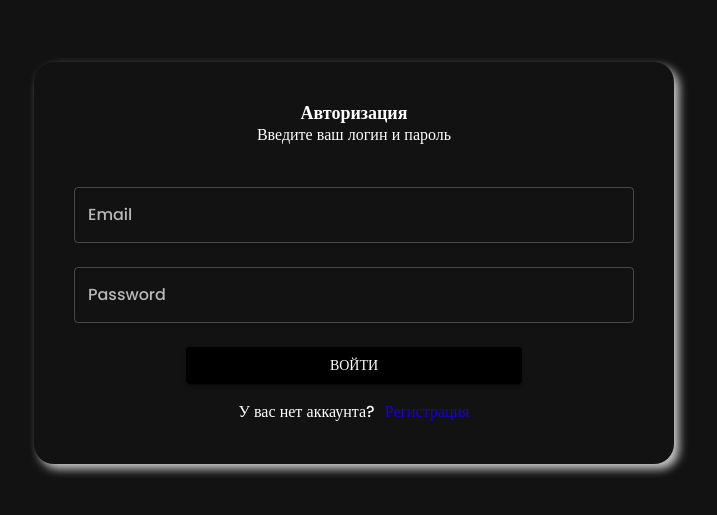
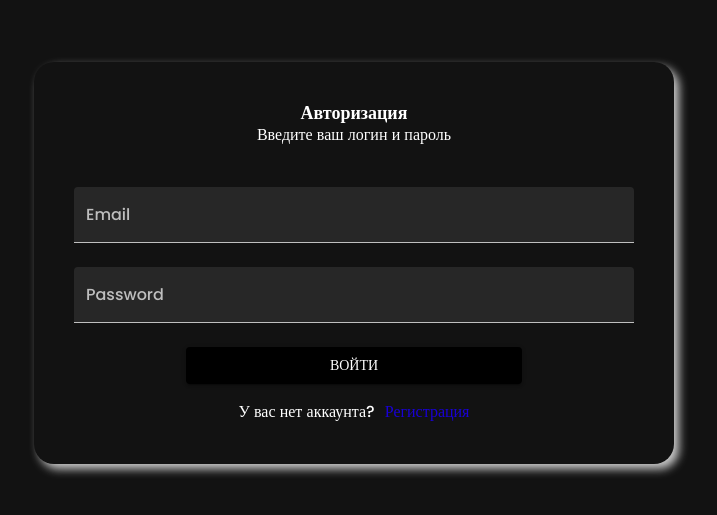
Before and after one commit to DimaRudnevAlex/Groth-frontend, a React (Vite) app: page /login in a window 1280 px wide. Shown: the part 137-652 px from the top of the page, without its empty margins (286-1003 px from the left). Built offline with nearby package versions, Linux system fonts and the light colour scheme.

Commit message:
Add validate to log in form - Validate with react-hook-form

```diff
--- a/package.json
+++ b/package.json
@@ -19,6 +19,7 @@
     "axios": "^1.8.4",
     "react": "^19.0.0",
     "react-dom": "^19.0.0",
+    "react-hook-form": "^7.55.0",
     "react-redux": "^9.2.0",
     "react-router": "^7.4.1",
     "vite-plugin-svgr": "^4.3.0"
--- a/src/components/auth/index.tsx
+++ b/src/components/auth/index.tsx
@@ -1,6 +1,6 @@
 import { useLocation, useNavigate } from 'react-router';
 import { Box } from '@mui/material';
-import { ChangeEvent, FC, JSX, useState } from 'react';
+import { FC, JSX, useState } from 'react';
 
 import LoginPage from './login';
 import RegisterPage from './register';
@@ -11,6 +11,7 @@ import { login } from '../../store/slice/auth';
 import { AppError } from '../../common/errors';
 
 import './style.scss';
+import { useForm } from 'react-hook-form';
 
 const AuthRootComponent: FC = (): JSX.Element => {
     const location = useLocation();
@@ -22,12 +23,16 @@ const AuthRootComponent: FC = (): JSX.Element => {
     const [firstName, setFirstName] = useState('');
     const [username, setUsername] = useState('');
 
-    const handleSubmit = async (e: ChangeEvent<HTMLFormElement>) => {
-        e.preventDefault();
+    const {
+        register,
+        formState: { errors },
+        handleSubmit,
+    } = useForm();
 
+    const handleSubmitForm = async (data: any) => {
         if (location.pathname === '/login') {
             try {
-                const userData = { email, password };
+                const userData = { email: data.email, password: data.password };
                 const user = await instance.post('/auth/login', userData);
                 dispatch(login(user.data));
                 navigate('/');
@@ -60,7 +65,7 @@ const AuthRootComponent: FC = (): JSX.Element => {
 
     return (
         <div className="root">
-            <form className="form" onSubmit={handleSubmit}>
+            <form className="form" onSubmit={handleSubmit(handleSubmitForm)}>
                 <Box
                     display="flex"
                     justifyContent="center"
@@ -73,10 +78,7 @@ const AuthRootComponent: FC = (): JSX.Element => {
                     boxShadow={'5px 5px 10px #ccc'}
                 >
                     {location.pathname === '/login' ? (
-                        <LoginPage
-                            setEmail={setEmail}
-                            setPassword={setPassword}
-                        />
+                        <LoginPage register={register} errors={errors} />
                     ) : location.pathname === '/register' ? (
                         <RegisterPage
                             setRepeatPassword={setRepeatPassword}
--- a/src/components/auth/login/index.tsx
+++ b/src/components/auth/login/index.tsx
@@ -5,7 +5,7 @@ import { IPropsLogin } from '../../../common/types/auth';
 import { Link } from 'react-router';
 
 const LoginPage: FC<IPropsLogin> = (props): JSX.Element => {
-    const { setPassword, setEmail } = props;
+    const { register, errors } = props;
     return (
         <>
             <Typography variant="h3" fontFamily="Poppins" textAlign="center">
@@ -20,21 +20,32 @@ const LoginPage: FC<IPropsLogin> = (props): JSX.Element => {
                 Введите ваш логин и пароль
             </Typography>
             <TextField
+                error={!!errors['email']}
                 fullWidth={true}
                 margin="normal"
                 label="Email"
-                variant="outlined"
-                onChange={(e) => setEmail(e.target.value)}
+                variant="filled"
+                {...register('email', {
+                    required: 'Это обязательное поле',
+                })}
                 placeholder="Введите ваш email"
+                helperText={!!errors['email'] && `${errors['email'].message}`}
             />
             <TextField
+                error={!!errors['password']}
                 type="password"
                 fullWidth={true}
                 margin="normal"
                 label="Password"
-                variant="outlined"
-                onChange={(e) => setPassword(e.target.value)}
+                variant="filled"
+                {...register('password', {
+                    required: 'Это обязательное поле',
+                    minLength: 6,
+                })}
                 placeholder="Введите ваш пароль"
+                helperText={
+                    !!errors['password'] && `${errors['password'].message}`
+                }
             />
             <Button
                 sx={{
```
Also changed, not shown: src/common/types/auth/index.ts (+5 -3 lines), 1 other file (tests, documents, lock files or other folders).
